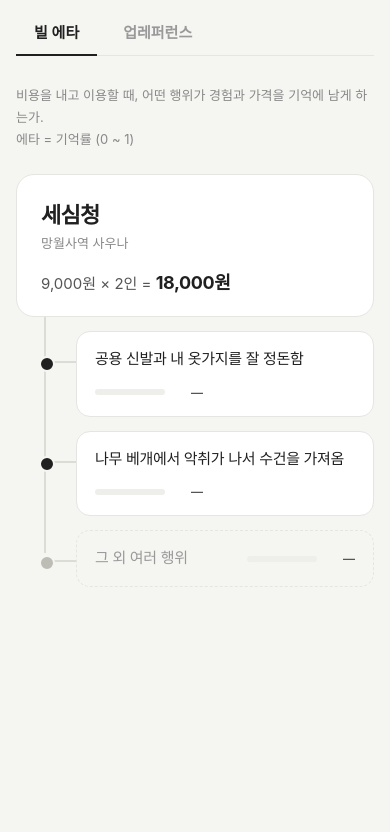
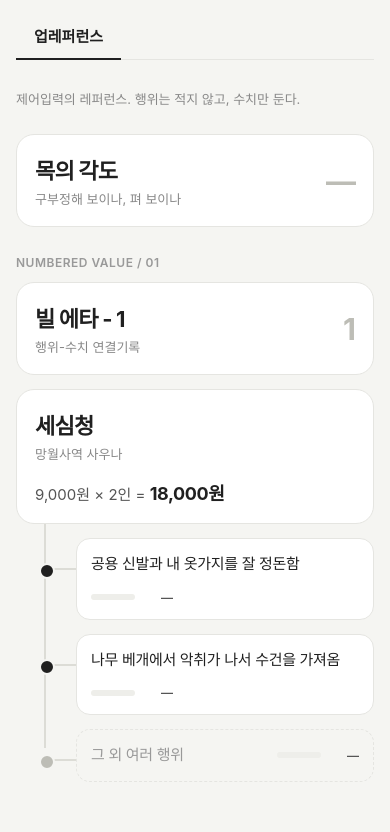
Before and after one commit to seagull615/Sanho-Designers, a plain HTML site: page index.html in a window 390 px wide. Shown: the part 137-969 px from the top of the page. Before the commit the page ends 844 px from the top, so only its background shows below. Drawn offline with Linux system fonts and the light colour scheme.

Commit message:
Refactor HTML and CSS for improved structure

````diff
--- a/index.html
+++ b/index.html
@@ -1,11 +1,15 @@
+```html
 <!DOCTYPE html>
 <html lang="ko">
 <head>
 <meta charset="UTF-8">
 <meta name="viewport" content="width=device-width, initial-scale=1.0">
 <title>행위-수치(numbered value) 연결기록</title>
+
 <style>
-    * { box-sizing: border-box; }
+    * {
+        box-sizing: border-box;
+    }
 
     body {
         margin: 0;
@@ -32,7 +36,8 @@
         letter-spacing: -1px;
     }
 
-    /* ---------- TABS ---------- */
+    /* ---------- TAB ---------- */
+
     .tabs {
         display: flex;
         gap: 8px;
@@ -46,28 +51,70 @@
         font-family: inherit;
         font-size: 15px;
         font-weight: 600;
-        color: #999;
-        cursor: pointer;
-        border-bottom: 2px solid transparent;
+        color: #202020;
+        border-bottom: 2px solid #202020;
         margin-bottom: -1px;
+        cursor: default;
     }
 
-    .tab:hover { color: #555; }
+    /* ---------- PANEL ---------- */
 
-    .tab.active {
-        color: #202020;
-        border-bottom-color: #202020;
+    .panel {
+        padding: 28px 0;
     }
 
-    .panel { display: none; padding: 28px 0; }
-    .panel.active { display: block; }
-
-    /* ---------- BILL ETA ---------- */
     .caption {
         font-size: 13px;
         color: #888;
         line-height: 1.7;
         margin: 0 0 24px;
+    }
+
+    /* ---------- REFERENCE NODE ---------- */
+
+    .ref-node {
+        background: white;
+        border: 1px solid #e5e5e1;
+        border-radius: 18px;
+        padding: 22px 24px;
+        display: flex;
+        align-items: center;
+        justify-content: space-between;
+        gap: 16px;
+        flex-wrap: wrap;
+    }
+
+    .ref-name {
+        font-size: 22px;
+        font-weight: 700;
+        letter-spacing: -0.8px;
+    }
+
+    .ref-sub {
+        margin-top: 4px;
+        font-size: 13px;
+        color: #888;
+    }
+
+    .ref-value {
+        font-size: 36px;
+        font-weight: 700;
+        letter-spacing: -1px;
+        color: #bdbdb6;
+    }
+
+    /* ---------- BILL ETA ---------- */
+
+    .bill-section {
+        margin-top: 28px;
+    }
+
+    .section-label {
+        font-size: 12px;
+        color: #999;
+        font-weight: 600;
+        letter-spacing: 0.5px;
+        margin-bottom: 12px;
     }
 
     .root-node {
@@ -101,7 +148,8 @@
         letter-spacing: -0.4px;
     }
 
-    /* skill tree: left spine with branches */
+    /* ---------- ACTION TREE ---------- */
+
     .branches {
         list-style: none;
         margin: 0;
@@ -146,7 +194,9 @@
         border: 2px solid #f5f5f2;
     }
 
-    .branch.pending::after { background: #bdbdb6; }
+    .branch.pending::after {
+        background: #bdbdb6;
+    }
 
     .action-node {
         background: white;
@@ -202,115 +252,177 @@
         color: #555;
     }
 
-    /* ---------- UP REFERENCE ---------- */
-    .ref-node {
-        background: white;
-        border: 1px solid #e5e5e1;
-        border-radius: 18px;
-        padding: 22px 24px;
-        display: flex;
-        align-items: center;
-        justify-content: space-between;
-        gap: 16px;
-        flex-wrap: wrap;
+    /* ---------- RESPONSIVE ---------- */
+
+    @media (max-width: 480px) {
+        .container {
+            padding: 32px 0;
         }
 
-    .ref-name {
-        font-size: 22px;
-        font-weight: 700;
-        letter-spacing: -0.8px;
+        .root-node,
+        .ref-node {
+            padding: 18px;
         }
 
-    .ref-sub {
-        margin-top: 4px;
-        font-size: 13px;
-        color: #888;
+        .action-node {
+            padding: 14px;
+        }
+
+        .eta-track {
+            width: 44px;
         }
 
         .ref-value {
-        font-size: 36px;
-        font-weight: 700;
-        letter-spacing: -1px;
-        color: #bdbdb6;
+            font-size: 30px;
+        }
     }
 </style>
 </head>
+
 <body>
 <div class="container">
+
     <h1>행위-수치(numbered value) 연결기록</h1>
 
     <div class="tabs" role="tablist">
-            <button class="tab active" data-tab="bill-eta" role="tab">빌 에타</button>
-            <button class="tab" data-tab="up-reference" role="tab">업레퍼런스</button>
+        <button
+            class="tab active"
+            id="up-reference-tab"
+            role="tab"
+            aria-selected="true"
+            aria-controls="up-reference"
+        >
+            업레퍼런스
+        </button>
     </div>
 
-        <div class="panel active" id="bill-eta" role="tabpanel">
-            <p class="caption">
-                비용을 내고 이용할 때, 어떤 행위가 경험과 가격을 기억에 남게 하는가.<br>
-                에타 = 기억률 (0 ~ 1)
-            </p>
+    <main
+        class="panel"
+        id="up-reference"
+        role="tabpanel"
+        aria-labelledby="up-reference-tab"
+    >
 
-            <div class="root-node">
-                <div class="root-name">세심청</div>
-                <div class="root-place">망월사역 사우나</div>
-                <div class="root-bill">9,000원 × 2인 = <b>18,000원</b></div>
-            </div>
-
-            <ul class="branches">
-                <li class="branch">
-                    <div class="action-node">
-                        <div class="action-text">공용 신발과 내 옷가지를 잘 정돈함</div>
-                        <div class="eta">
-                            <div class="eta-track"><div class="eta-fill" style="--eta:0"></div></div>
-                            <span class="eta-value">—</span>
-                        </div>
-                    </div>
-                </li>
-                <li class="branch">
-                    <div class="action-node">
-                        <div class="action-text">나무 베개에서 악취가 나서 수건을 가져옴</div>
-                        <div class="eta">
-                            <div class="eta-track"><div class="eta-fill" style="--eta:0"></div></div>
-                            <span class="eta-value">—</span>
-                        </div>
-                    </div>
-                </li>
-                <li class="branch pending">
-                    <div class="action-node">
-                        <div class="action-text">그 외 여러 행위</div>
-                        <div class="eta">
-                            <div class="eta-track"><div class="eta-fill" style="--eta:0"></div></div>
-                            <span class="eta-value">—</span>
-                        </div>
-                    </div>
-                </li>
-            </ul>
-        </div>
-
-        <div class="panel" id="up-reference" role="tabpanel">
         <p class="caption">
             제어입력의 레퍼런스. 행위는 적지 않고, 수치만 둔다.
         </p>
+
+        <!-- UP REFERENCE: 목의 각도 -->
 
         <div class="ref-node">
             <div>
                 <div class="ref-name">목의 각도</div>
                 <div class="ref-sub">구부정해 보이나, 펴 보이나</div>
             </div>
+
             <div class="ref-value">—</div>
         </div>
-        </div>
+
+        <!-- BILL ETA - 1 -->
+
+        <section class="bill-section">
+
+            <div class="section-label">NUMBERED VALUE / 01</div>
+
+            <div class="ref-node">
+                <div>
+                    <div class="ref-name">빌 에타 - 1</div>
+                    <div class="ref-sub">행위-수치 연결기록</div>
                 </div>
 
-<script>
-    document.querySelectorAll('.tab').forEach(function (tab) {
-        tab.addEventListener('click', function () {
-            document.querySelectorAll('.tab').forEach(function (t) { t.classList.remove('active'); });
-            document.querySelectorAll('.panel').forEach(function (p) { p.classList.remove('active'); });
-            tab.classList.add('active');
-            document.getElementById(tab.dataset.tab).classList.add('active');
-        });
-    });
-</script>
+                <div class="ref-value">1</div>
+            </div>
+
+            <!-- LOCATION AND BILL -->
+
+            <div class="root-node" style="margin-top: 14px;">
+
+                <div class="root-name">세심청</div>
+
+                <div class="root-place">
+                    망월사역 사우나
+                </div>
+
+                <div class="root-bill">
+                    9,000원 × 2인 = <b>18,000원</b>
+                </div>
+
+            </div>
+
+            <!-- ACTION RECORDS -->
+
+            <ul class="branches">
+
+                <li class="branch">
+                    <div class="action-node">
+
+                        <div class="action-text">
+                            공용 신발과 내 옷가지를 잘 정돈함
+                        </div>
+
+                        <div class="eta">
+                            <div class="eta-track">
+                                <div
+                                    class="eta-fill"
+                                    style="--eta:0"
+                                ></div>
+                            </div>
+
+                            <span class="eta-value">—</span>
+                        </div>
+
+                    </div>
+                </li>
+
+                <li class="branch">
+                    <div class="action-node">
+
+                        <div class="action-text">
+                            나무 베개에서 악취가 나서 수건을 가져옴
+                        </div>
+
+                        <div class="eta">
+                            <div class="eta-track">
+                                <div
+                                    class="eta-fill"
+                                    style="--eta:0"
+                                ></div>
+                            </div>
+
+                            <span class="eta-value">—</span>
+                        </div>
+
+                    </div>
+                </li>
+
+                <li class="branch pending">
+                    <div class="action-node">
+
+                        <div class="action-text">
+                            그 외 여러 행위
+                        </div>
+
+                        <div class="eta">
+                            <div class="eta-track">
+                                <div
+                                    class="eta-fill"
+                                    style="--eta:0"
+                                ></div>
+                            </div>
+
+                            <span class="eta-value">—</span>
+                        </div>
+
+                    </div>
+                </li>
+
+            </ul>
+
+        </section>
+
+    </main>
+
+</div>
 </body>
 </html>
+```
````
Lines whose indentation alone changed are shown as unchanged.
